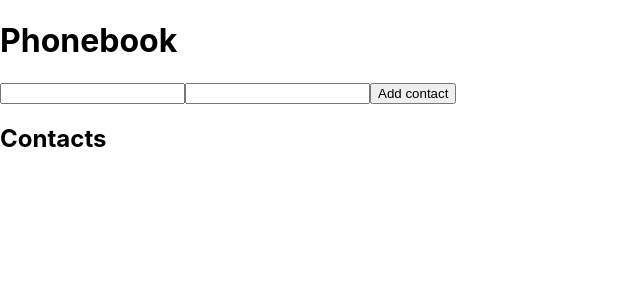
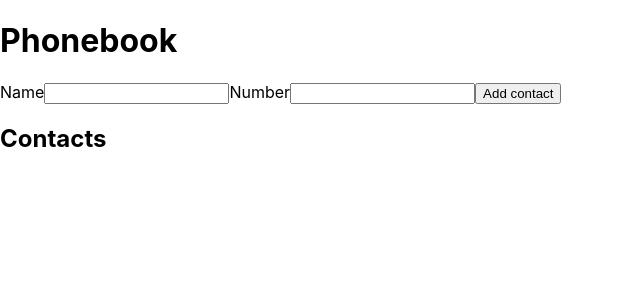
Before and after one commit to rostunho/goit-react-hw-02-phonebook, a React (Create React App) app: page / in a window 1280 px wide. Shown: the top 300 px of the page, without its empty margins (0-640 px from the left). Built offline with nearby package versions, Linux system fonts and the light colour scheme.

Commit message:
labels added

```diff
--- a/src/App.js
+++ b/src/App.js
@@ -41,6 +41,8 @@ class App extends Component {
       <>
         <h1>Phonebook</h1>
         <form onSubmit={this.handleSubmit}>
+          <label>
+            Name
             <input
               type="text"
               name="name"
@@ -50,6 +52,9 @@ class App extends Component {
               title="Name may contain only letters, apostrophe, dash and spaces. For example Adrian, Jacob Mercer, Charles de Batz de Castelmore d'Artagnan"
               required
             />
+          </label>
+          <label>
+            Number
             <input
               type="tel"
               name="number"
@@ -59,6 +64,7 @@ class App extends Component {
               title="Phone number must be digits and can contain spaces, dashes, parentheses and can start with +"
               required
             />
+          </label>
 
           <button type="submit">Add contact</button>
         </form>
```
Lines whose indentation alone changed are shown as unchanged.
